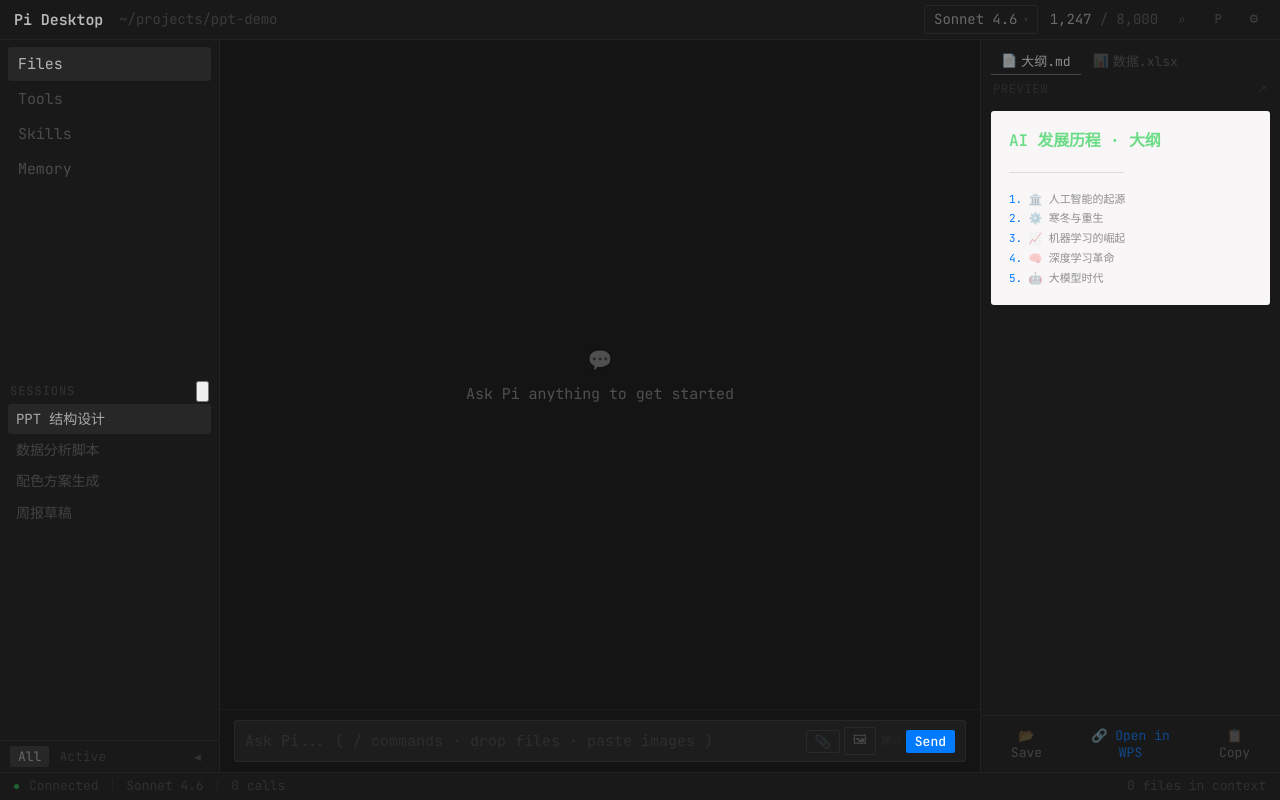
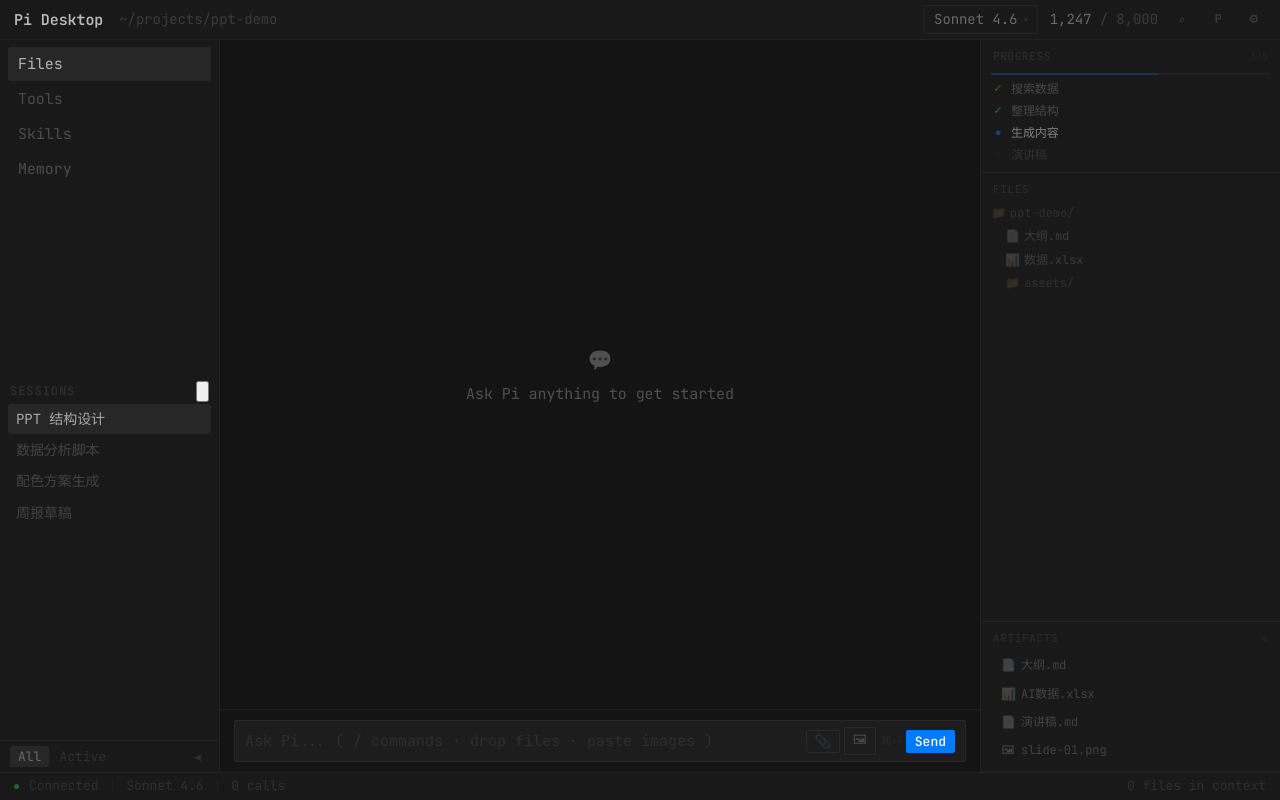
Before and after one commit to SS000JQ/pi-desktop-app, a React (Vite) app in the folder src/renderer/: page / in a window 1280 px wide. Built offline with nearby package versions, Linux system fonts and the light colour scheme.

Commit message:
refactor: replace preview panel with Cowork-style dual-mode sidebar

```diff
--- a/src/renderer/src/components/PreviewPanel.tsx
+++ b/src/renderer/src/components/PreviewPanel.tsx
@@ -7,16 +7,29 @@ interface PreviewPanelProps {
   onResize: (w: number) => void
 }
 
+interface ArtifactFile {
+  name: string
+  ext: string // 'md' | 'pptx' | 'xlsx' | 'img' | 'code'
+  size?: string
+}
+
+const mockArtifacts: ArtifactFile[] = [
+  { name: '大纲.md', ext: 'md', size: '1.2kb' },
+  { name: 'AI数据.xlsx', ext: 'xlsx', size: '8kb' },
+  { name: '演讲稿.md', ext: 'md', size: '3.4kb' },
+  { name: 'slide-01.png', ext: 'img', size: '124kb' },
+]
+
 export default function PreviewPanel({ collapsed, onToggleCollapse, panelWidth, onResize }: PreviewPanelProps) {
-  const [activeTab, setActiveTab] = useState<string | null>('大纲.md')
-
+  const [view, setView] = useState<'cowork' | 'preview'>('cowork')
+  const [previewMode, setPreviewMode] = useState<'preview' | 'source'>('preview')
+  const [currentFile, setCurrentFile] = useState<ArtifactFile | null>(null)
   const isDraggingRight = useRef(false)
 
   useEffect(() => {
     const handleMouseMove = (e: MouseEvent) => {
       if (!isDraggingRight.current) return
-      const windowW = window.innerWidth
-      const newWidth = Math.min(Math.max(windowW - e.clientX, 150), 500)
+      const newWidth = Math.min(Math.max(window.innerWidth - e.clientX, 260), 550)
       onResize(newWidth)
     }
     const handleMouseUp = () => { isDraggingRight.current = false }
@@ -28,64 +41,139 @@ export default function PreviewPanel({ collapsed, onToggleCollapse, panelWidth,
     }
   }, [onResize])
 
+  function openPreview(file: ArtifactFile) {
+    setCurrentFile(file)
+    setPreviewMode('preview')
+    setView('preview')
+  }
+
+  function closePreview() {
+    setView('cowork')
+    setCurrentFile(null)
+  }
+
+  function togglePreviewMode() {
+    setPreviewMode(prev => prev === 'preview' ? 'source' : 'preview')
+  }
+
   if (collapsed) {
     return (
       <div style={{ width: 32, flexShrink: 0, borderLeft: '1px solid rgba(255,255,255,0.04)', background: '#1a1919', display: 'flex', flexDirection: 'column', alignItems: 'center', paddingTop: 12 }}>
-        <button onClick={onToggleCollapse}
-          style={{ writingMode: 'vertical-lr', letterSpacing: '2px', fontSize: 10, color: 'rgba(255,255,255,0.15)', cursor: 'pointer', background: 'none', border: 'none', fontFamily: "'JetBrains Mono', monospace", padding: '12px 0' }}>
+        <button onClick={onToggleCollapse} style={{ writingMode: 'vertical-lr', letterSpacing: '2px', fontSize: 10, color: 'rgba(255,255,255,0.15)', cursor: 'pointer', background: 'none', border: 'none', fontFamily: "'JetBrains Mono', monospace", padding: '12px 0' }}>
           PREVIEW
         </button>
       </div>
     )
   }
 
+  const hasPreviewToggle = currentFile?.ext === 'md'
+
   return (
-    <div className="prev" style={{ width: panelWidth, position: 'relative' }}>
+    <div className="prev" style={{ width: panelWidth, position: 'relative', overflow: 'hidden' }}>
       <div className="resize-h" style={{ left: -2 }}
         onMouseDown={(e) => { e.preventDefault(); isDraggingRight.current = true }} />
-      <div className="pft">
-        <button
-          onClick={() => setActiveTab('大纲.md')}
-          className={`pf ${activeTab === '大纲.md' ? 'active' : ''}`}
-        >
-          <span>📄</span> 大纲.md
-        </button>
-        <button
-          onClick={() => setActiveTab('数据.xlsx')}
-          className={`pf ${activeTab === '数据.xlsx' ? 'active' : ''}`}
-        >
-          <span>📊</span> 数据.xlsx
-        </button>
-      </div>
 
-      <div className="ph">
-        <span className="phl">Preview</span>
-        <span className="phl" style={{ cursor: 'pointer' }}>↗</span>
-      </div>
+      {/* Cowork Sidebar */}
+      {view === 'cowork' && (
+        <div className="cs">
+          <div className="c-sec">
+            <div className="c-hdr"><span className="c-hl">Progress</span><span className="c-hc">3/5</span></div>
+            <div className="c-bd">
+              <div className="t-bar"><div className="t-bar-in" style={{ width: '60%' }}></div></div>
+              <div className="t"><span className="s d">✓</span><span className="l d">搜索数据</span></div>
+              <div className="t"><span className="s d">✓</span><span className="l d">整理结构</span></div>
+              <div className="t"><span className="s r">●</span><span className="l r">生成内容</span></div>
+              <div className="t"><span className="s w">○</span><span className="l w">演讲稿</span></div>
+            </div>
+          </div>
+          <div className="c-sec" style={{ flex: 1, display: 'flex', flexDirection: 'column', minHeight: 0 }}>
+            <div className="c-hdr"><span className="c-hl">Files</span></div>
+            <div className="c-bd" style={{ flex: 1, overflowY: 'auto', padding: '0 8px' }}>
+              <div className="ft ft-dd"><span className="i">📁</span><span className="n">ppt-demo/</span></div>
+              <div className="ft ft-fl ft-in"><span className="i">📄</span><span className="n">大纲.md</span></div>
+              <div className="ft ft-fl ft-in"><span className="i">📊</span><span className="n">数据.xlsx</span></div>
+              <div className="ft ft-dd ft-in"><span className="i">📁</span><span className="n">assets/</span></div>
+            </div>
+          </div>
+          <div className="c-sec">
+            <div className="c-hdr"><span className="c-hl">Artifacts</span><span className="c-hc">{mockArtifacts.length}</span></div>
+            <div className="c-bd">
+              {mockArtifacts.map(f => (
+                <div key={f.name} className="art" onClick={() => openPreview(f)}>
+                  <span className="i">
+                    {f.ext === 'md' ? '📄' : f.ext === 'xlsx' ? '📊' : f.ext === 'img' ? '🖼' : '📄'}
+                  </span>
+                  <span className="n">{f.name}</span>
+                </div>
+              ))}
+            </div>
+          </div>
+        </div>
+      )}
 
-      <div className="psc">
-        {activeTab === '大纲.md' ? (
-          <div className="ps">
-            <div className="st" style={{ color: 'rgba(48,209,88,0.7)' }}>AI 发展历程 · 大纲</div>
-            <div className="sn" style={{ marginTop: 0, marginBottom: '6px' }}>────────────────</div>
-            <div className="si"><span style={{ color: 'var(--accent)' }}>1.</span> 🏛️ 人工智能的起源</div>
-            <div className="si"><span style={{ color: 'var(--accent)' }}>2.</span> ⚙️ 寒冬与重生</div>
-            <div className="si"><span style={{ color: 'var(--accent)' }}>3.</span> 📈 机器学习的崛起</div>
-            <div className="si"><span style={{ color: 'var(--accent)' }}>4.</span> 🧠 深度学习革命</div>
-            <div className="si"><span style={{ color: 'var(--accent)' }}>5.</span> 🤖 大模型时代</div>
+      {/* Preview Mode */}
+      {view === 'preview' && currentFile && (
+        <div className="cs">
+          <div className="pv-tb">
+            <button className="pv-back" onClick={closePreview}>←</button>
+            <span className="pv-name">{currentFile.name}</span>
+            <span className="pv-tag">{currentFile.ext.toUpperCase()}</span>
+            <div className="pv-ops">
+              {hasPreviewToggle && (
+                <button className="pv-op a" onClick={togglePreviewMode} title="Toggle preview/source">
+                  {previewMode === 'preview' ? '👁' : '📝'}
+                </button>
+              )}
+              {previewMode === 'source' && hasPreviewToggle && (
+                <button className="pv-op a" title="Save">💾</button>
+              )}
+              <button className="pv-op a" title="Copy">📋</button>
+            </div>
           </div>
-        ) : (
-          <div className="ps" style={{ display: 'flex', alignItems: 'center', justifyContent: 'center', color: 'rgba(32,29,29,0.3)' }}>
-            Sheet preview (Phase 3)
+
+          <div className="pv-body">
+            {/* .md preview */}
+            {currentFile.ext === 'md' && previewMode === 'preview' && (
+              <div className="pv-md">
+                <h1>AI 发展历程 · PPT 大纲</h1>
+                <hr/>
+                <p>基于数据分析整理出的核心结构框架。</p>
+                <ol>
+                  <li><strong>🏛️ 人工智能的起源</strong> — 1950s 图灵测试·达特茅斯</li>
+                  <li><strong>⚙️ 寒冬与重生</strong> — 1980s 专家系统·两次 AI 寒冬</li>
+                  <li><strong>📈 机器学习的崛起</strong> — 2000s SVM·Random Forest</li>
+                  <li><strong>🧠 深度学习革命</strong> — 2012 AlexNet·Transformer</li>
+                  <li><strong>🤖 大模型时代</strong> — 2020 GPT·Claude</li>
+                </ol>
+              </div>
+            )}
+            {/* .md source */}
+            {currentFile.ext === 'md' && previewMode === 'source' && (
+              <div className="pv-src">
+                <textarea defaultValue={`## AI 发展历程 · PPT 大纲\n\n---\n\n1. 🏛️ 人工智能的起源 (1950s)\n2. ⚙️ 寒冬与重生 (1980s)\n3. 📈 机器学习的崛起 (2000s)\n4. 🧠 深度学习革命 (2012)\n5. 🤖 大模型时代 (2020)`} />
+              </div>
+            )}
+            {/* .xlsx */}
+            {currentFile.ext === 'xlsx' && (
+              <div style={{ flex: 1, display: 'flex', alignItems: 'center', justifyContent: 'center', color: 'rgba(255,255,255,0.15)', fontSize: 12 }}>
+                📊 Sheet1: 12 rows × 5 cols
+              </div>
+            )}
+            {/* .img */}
+            {currentFile.ext === 'img' && (
+              <div className="pv-img">🖼 {currentFile.name}</div>
+            )}
+            {/* .pptx */}
+            {currentFile.ext === 'pptx' && (
+              <div className="pv-slides">
+                <div className="pv-slide"><div className="st">📊 数据概览</div><div className="sn">1 / 5</div></div>
+                <div className="pv-slide"><div className="st">🏛️ 人工智能的起源</div><div className="sn">2 / 5</div></div>
+                <div className="pv-slide"><div className="st">⚙️ 寒冬与重生</div><div className="sn">3 / 5</div></div>
+              </div>
+            )}
           </div>
-        )}
-      </div>
-
-      <div className="pa">
-        <button className="pab">📂 Save</button>
-        <button className="pab p">🔗 Open in WPS</button>
-        <button className="pab">📋 Copy</button>
-      </div>
+        </div>
+      )}
     </div>
   )
 }
--- a/src/renderer/src/styles/global.css
+++ b/src/renderer/src/styles/global.css
@@ -263,51 +263,103 @@ body {
 .cmd-name { font-weight: 500; }
 .cmd-desc { color: rgba(255,255,255,0.12); margin-left: 4px; font-size: 12px; }
 
-/* ── Preview panel ── */
-.prev { width: 280px; flex-shrink: 0; border-left: 1px solid var(--bd); display: flex; flex-direction: column; }
-.pft { display: flex; gap: 2px; padding: 8px 10px 0; }
-.pf {
-  display: flex; align-items: center; gap: 4px; padding: 3px 10px 4px; border: none; background: none;
-  font-family: var(--font); font-size: 13px; cursor: pointer;
-  color: rgba(255,255,255,0.15); border-bottom: 1px solid transparent; margin-bottom: -1px;
-  transition: all 120ms;
+/* ── Cowork-style Right Panel ── */
+.prev { flex-shrink: 0; border-left: 1px solid var(--bd); display: flex; flex-direction: column; background: #1a1919; position: relative; overflow: hidden; }
+
+/* Cowork sidebar sections */
+.c-sec { border-bottom: 1px solid rgba(255,255,255,0.04); }
+.c-hdr { display: flex; align-items: center; justify-content: space-between; padding: 8px 12px 4px; }
+.c-hl { font-size: 11px; text-transform: uppercase; letter-spacing: 0.06em; color: rgba(255,255,255,0.08); font-weight: 500; }
+.c-hc { font-size: 10px; color: rgba(255,255,255,0.05); }
+.c-bd { padding: 0 10px 6px; }
+
+/* Task items */
+.t { display: flex; align-items: flex-start; gap: 6px; padding: 2px 0; font-size: 12px; line-height: 1.5; }
+.t .s { width: 14px; text-align: center; font-size: 11px; }
+.t .s.d { color: rgba(48,209,88,0.45); }
+.t .s.r { color: rgba(0,122,255,0.45); }
+.t .s.w { color: rgba(255,255,255,0.05); }
+.t .l.d { color: rgba(255,255,255,0.2); }
+.t .l.r { color: rgba(255,255,255,0.45); }
+.t .l.w { color: rgba(255,255,255,0.1); }
+.t-bar { height: 2px; background: rgba(255,255,255,0.03); border-radius: 1px; margin: 3px 0; }
+.t-bar-in { height: 2px; background: rgba(0,122,255,0.25); border-radius: 1px; }
+
+/* File tree */
+.ft { display: flex; align-items: center; gap: 5px; padding: 2px 2px; cursor: pointer; font-size: 12px; border-radius: 2px; color: rgba(255,255,255,0.15); transition: color 120ms; }
+.ft:hover { color: rgba(255,255,255,0.3); }
+.ft .i { width: 14px; text-align: center; flex-shrink: 0; }
+.ft .n { overflow: hidden; text-overflow: ellipsis; white-space: nowrap; }
+.ft-dd { color: rgba(255,255,255,0.1); }
+.ft-in { padding-left: 16px; }
+
+/* Artifacts */
+.art { display: flex; align-items: center; gap: 6px; padding: 4px 8px; margin: 1px 2px; border-radius: 3px; cursor: pointer; font-size: 12px; color: rgba(255,255,255,0.18); transition: all 120ms; }
+.art:hover { background: rgba(255,255,255,0.03); color: rgba(255,255,255,0.35); }
+.art .i { width: 14px; text-align: center; flex-shrink: 0; }
+.art .n { flex: 1; overflow: hidden; text-overflow: ellipsis; white-space: nowrap; }
+
+/* Cowork section flex helper */
+.cs { display: flex; flex-direction: column; height: 100%; }
+
+/* Preview toolbar */
+.pv-tb {
+  display: flex; align-items: center; gap: 6px; height: 38px;
+  padding: 0 12px; border-bottom: 1px solid rgba(255,255,255,0.04); flex-shrink: 0;
 }
-.pf:hover { color: rgba(255,255,255,0.3); }
-.pf.active { color: rgba(255,255,255,0.5); border-bottom-color: rgba(255,255,255,0.2); }
-.pf .x { color: rgba(255,255,255,0.05); margin-left: 3px; cursor: pointer; font-size: 10px; }
-.pf .x:hover { color: rgba(255,94,94,0.35); }
+.pv-back {
+  border: none; background: none; font-family: inherit;
+  color: rgba(0,122,255,0.3); cursor: pointer; font-size: 14px; padding: 2px 4px; transition: color 120ms; margin-right: 4px;
+}
+.pv-back:hover { color: rgba(0,122,255,0.5); }
+.pv-name { font-size: 13px; color: rgba(255,255,255,0.3); flex: 1; overflow: hidden; text-overflow: ellipsis; white-space: nowrap; }
+.pv-tag {
+  font-size: 9px; text-transform: uppercase; letter-spacing: 0.04em;
+  color: rgba(255,255,255,0.08); border: 1px solid rgba(255,255,255,0.04); border-radius: 2px; padding: 1px 6px;
+}
+.pv-ops { display: flex; align-items: center; gap: 1px; }
+.pv-op {
+  width: 28px; height: 26px; border-radius: 2px; border: none; background: none;
+  font-size: 11px; color: rgba(255,255,255,0.08); cursor: pointer; transition: all 120ms;
+  display: flex; align-items: center; justify-content: center;
+}
+.pv-op:hover { color: rgba(255,255,255,0.3); }
+.pv-op.a { color: rgba(0,122,255,0.3); }
+.pv-op.a:hover { color: rgba(0,122,255,0.5); background: rgba(0,122,255,0.04); }
 
-.ph { display: flex; justify-content: space-between; align-items: center; padding: 6px 12px; }
-.phl { font-size: 12px; text-transform: uppercase; letter-spacing: 0.06em; color: rgba(255,255,255,0.08); }
+.pv-body { flex: 1; overflow-y: auto; min-height: 0; }
 
-.ptb { display: flex; gap: 2px; padding: 0 12px; margin-bottom: 6px; }
-.pt {
-  padding: 2px 10px; border-radius: 2px; border: none; background: none;
-  font-family: var(--font); font-size: 13px; cursor: pointer;
-  color: rgba(255,255,255,0.1); transition: all 120ms;
+/* Markdown render (preview) */
+.pv-md { padding: 24px 28px; max-width: 700px; }
+.pv-md h1 { font-size: 22px; font-weight: 600; color: rgba(255,255,255,0.6); margin-bottom: 12px; line-height: 1.4; }
+.pv-md h2 { font-size: 16px; font-weight: 600; color: rgba(255,255,255,0.45); margin: 20px 0 8px; }
+.pv-md p { font-size: 14px; line-height: 1.8; color: rgba(255,255,255,0.4); margin: 6px 0; }
+.pv-md hr { border: none; border-top: 1px solid rgba(255,255,255,0.03); margin: 16px 0; }
+.pv-md ol { padding-left: 20px; margin: 6px 0; }
+.pv-md li { font-size: 14px; line-height: 1.8; color: rgba(255,255,255,0.38); margin: 2px 0; }
+.pv-md li strong { color: rgba(255,255,255,0.5); }
+
+/* Source editor */
+.pv-src { flex: 1; display: flex; flex-direction: column; min-height: 0; }
+.pv-src textarea {
+  width: 100%; flex: 1; padding: 16px 20px;
+  background: transparent; border: none; outline: none; resize: none;
+  font-family: var(--font); font-size: 13px; line-height: 1.8;
+  color: rgba(255,255,255,0.4);
 }
-.pt:hover { color: rgba(255,255,255,0.25); }
-.pt.active { color: rgba(255,255,255,0.3); }
+.pv-src textarea:focus { color: rgba(255,255,255,0.6); }
 
-.psc { flex: 1; overflow-y: auto; margin: 0 10px; display: flex; flex-direction: column; gap: 10px; padding: 6px 0; }
-.ps {
-  background: #f8f6f6; border-radius: 3px; padding: 16px 18px;
-  min-height: 90px; flex-shrink: 0; color: #201d1d;
-  font-size: 14px; line-height: 1.8;
+/* PPT slides */
+.pv-slides { flex: 1; overflow-y: auto; padding: 14px; display: flex; flex-direction: column; gap: 10px; }
+.pv-slide {
+  background: #f8f6f6; border-radius: 3px; padding: 14px 16px;
+  flex-shrink: 0; color: #201d1d; font-size: 12px; line-height: 1.7;
 }
-.ps .st { font-weight: 600; margin-bottom: 6px; font-size: 16px; letter-spacing: -0.01em; }
-.ps .si { color: rgba(32,29,29,0.48); font-size: 11px; }
-.ps .sn { color: rgba(32,29,29,0.15); font-size: 12px; margin-top: 6px; }
+.pv-slide .st { font-weight: 600; font-size: 14px; margin-bottom: 4px; }
+.pv-slide .sn { color: rgba(32,29,29,0.15); font-size: 10px; margin-top: 4px; }
 
-.pa { display: flex; gap: 6px; padding: 8px 10px; border-top: 1px solid var(--bd); }
-.pab {
-  padding: 3px 8px; border-radius: 2px; border: none; background: none;
-  font-family: var(--font); font-size: 13px; cursor: pointer;
-  color: rgba(255,255,255,0.18); transition: all 120ms;
-}
-.pab:hover { color: rgba(255,255,255,0.4); background: var(--bg-hover); }
-.pab.p { color: rgba(0,122,255,0.5); }
-.pab.p:hover { color: rgba(0,122,255,0.7); background: rgba(0,122,255,0.04); }
+/* Image */
+.pv-img { flex: 1; display: flex; align-items: center; justify-content: center; color: rgba(255,255,255,0.06); font-size: 12px; }
 
 /* ── Status bar ── */
 .stb {
```
